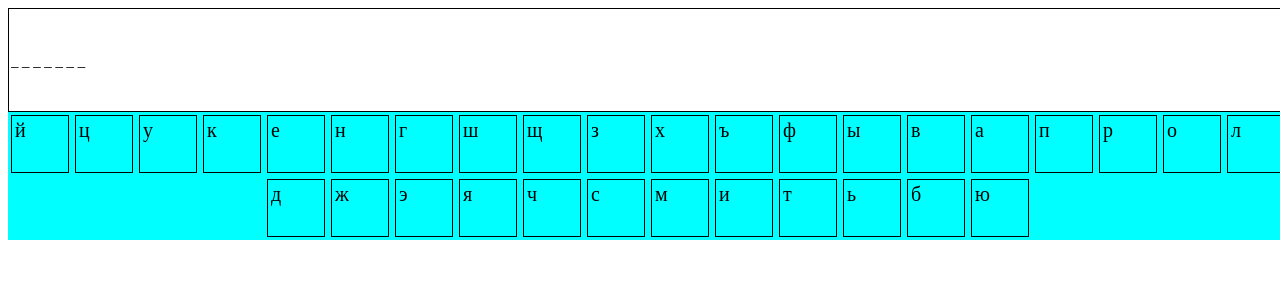
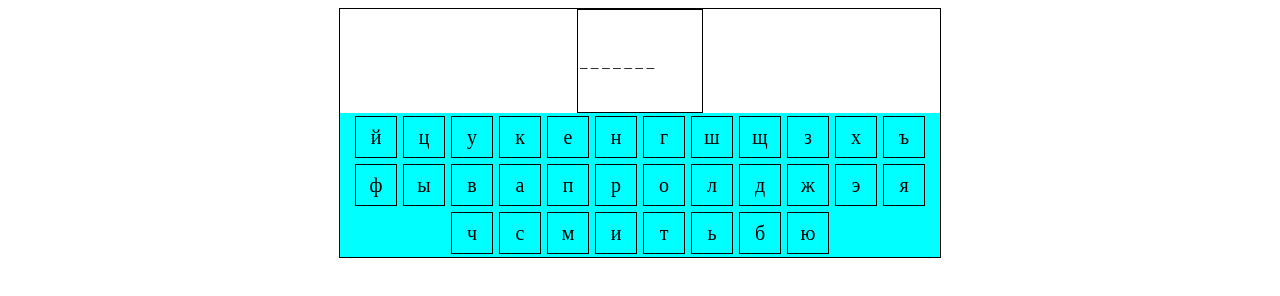
Before and after one commit to ErGrei/RS-projects, a website built with Vite: page Hangman/index.html in a window 1280 px wide. Built offline with nearby package versions, Linux system fonts and the light colour scheme.

Commit message:
feat:added a constructor function for tree house elements, added logic for losing the game

```diff
--- /dev/null
+++ b/Hangman/src/js/constants.js
@@ -0,0 +1,49 @@
+export const keyboard = [
+  "й",
+  "ц",
+  "у",
+  "к",
+  "е",
+  "н",
+  "г",
+  "ш",
+  "щ",
+  "з",
+  "х",
+  "ъ",
+  "ф",
+  "ы",
+  "в",
+  "а",
+  "п",
+  "р",
+  "о",
+  "л",
+  "д",
+  "ж",
+  "э",
+  "я",
+  "ч",
+  "с",
+  "м",
+  "и",
+  "т",
+  "ь",
+  "б",
+  "ю",
+];
+export const wraper = [{
+  teg: "main",
+  className: "wrapper",
+  text: "",
+},
+{
+  teg: "input",
+  className: "input",
+  text: "",
+},
+{
+  teg: "div",
+  className: "conteiner",
+  text: "",
+}]
--- /dev/null
+++ b/Hangman/src/js/create-element.js
@@ -0,0 +1,22 @@
+export default class СreatorElement {
+  constructor(param) {
+    this.element = document.createElement(param.teg);
+    this.setЕlement(param);
+  }
+  getElement (){
+    return this.element;
+  }
+
+  setЕlement(param) {
+    this.setClassName(param);
+    this.setTextContent(param);
+  }
+  setClassName(param){
+    this.element.className = param.className;
+  }
+  setTextContent(param) {
+    this.element.textContent = param.text;
+  }
+
+
+}
--- a/Hangman/src/js/main.js
+++ b/Hangman/src/js/main.js
@@ -1,33 +1,56 @@
 import "../scss/style.scss";
-const keyboard = [
-  1081, 1094, 1091, 1082, 1077, 1085, 1075, 1096, 1097, 1079, 1093, 1098, 1092,
-  1099, 1074, 1072, 1087, 1088, 1086, 1083, 1076, 1078, 1101, 1103, 1095, 1089,
-  1084, 1080, 1090, 1100, 1073, 1102,
-];
+import { keyboard, wraper } from "../js/constants";
+import СreatorElement from "../js/create-element";
+
 let key = [];
-const input = document.createElement("input");
-input.className = "input";
-input.type = "text";
-input.value = "";
-document.body.append(input);
+// const input = document.createElement("input");
 
-const div = document.createElement("div");
-div.className = "conteiner";
-document.body.append(div);
+const createWraper = new СreatorElement(wraper[0]);
+const main = createWraper.element;
+document.body.append(main);
+
+const createInput = new СreatorElement(wraper[1]);
+const input = createInput.element;
+main.prepend(input)
+
+const createConteiner = new СreatorElement(wraper[2]);
+main.append(createConteiner.element)
+// const main = document.createElement("main");
+// function createWrapper(className) {
+//   main.className = className;
+//   document.body.append(main);
+// }
+// createWrapper("wrapper");
+
+// function createInput(className, type, value) {
+//   input.className = className;
+//   main.prepend(input);
+// }
+// createInput("input", "text", "");
+
+// function createConteiner(className) {
+//   const div = document.createElement("div");
+//   div.className = className;
+//   main.append(div);
+// }
+// createConteiner("attempt__counter");
+// createConteiner("conteiner");
 
 document.addEventListener("keydown", function (event) {
-  key.push(event.key);
-  input.value = key;
+  for (let i = 0; i < keyboard.length; i++) {
+    if (event.key.toLowerCase() === keyboard[i])
+      openLettersAndNotify(event.key);
+  }
 });
 
-function init() {
+function init(keyboard) {
   let aut = "";
   for (let i = 0; i < keyboard.length; i++) {
-    aut += '<div class="key">' + String.fromCharCode(keyboard[i]) + "</div>";
+    aut += '<div class="key">' + keyboard[i] + "</div>";
   }
   document.querySelector(".conteiner").innerHTML = aut;
 }
-init();
+init(keyboard);
 
 const cont = document.querySelector(".conteiner");
 cont.addEventListener("click", (e) => {
@@ -57,14 +80,28 @@ for (let i = 0; i < word.length; i++) {
 }
 input.value = answerArray.join(" ");
 let remainingLetters = word.length;
-
+let attemptCounter = 6;
+document.querySelector(".attempt__counter").innerHTML =
+  "число попыток" + " " + attemptCounter;
 function openLettersAndNotify(item) {
   let guess = item.toLowerCase();
+  let correctLetter = false;
   for (let i = 0; i < word.length; i++) {
     if (word[i] === guess) {
       answerArray[i] = guess;
       remainingLetters--;
+      correctLetter = true;
       input.value = answerArray.join(" ");
     }
   }
+  if (!correctLetter) {
+    attemptCounter--;
+    document.querySelector(".attempt__counter").innerHTML =
+      "число попыток" + " " + attemptCounter;
+  }
+  if (attemptCounter === 0) {
+    createConteiner("loss");
+    document.querySelector(".loss").innerHTML =
+      "Вы проиграли загаданное слово" + " " + word;
+  }
 }
--- a/Hangman/src/scss/style.scss
+++ b/Hangman/src/scss/style.scss
@@ -1,21 +1,45 @@
+.wrapper {
+  align-items: center;
+  margin: 0 auto;
+  max-width: 600px;
+  gap: 10px;
+  border: 1px solid black;
+}
 .conteiner {
   display: flex;
   justify-content: center;
   flex-wrap: wrap;
-  width: 100vw;
+  width: 100%;
   font-size: 20px;
   background-color: aqua;
+  align-items: center;
 }
-.key{
-width: 50px;
-height: 50px;
-border: 1px solid black;
-margin: 3px;
-padding: 3px;
+.key {
+  display: inline-flex;
+  justify-content: center;
+  width: 40px;
+  height: 40px;
+  border: 1px solid black;
+  margin: 3px;
+  align-items: center;
+  cursor: pointer;
+}
+.input {
+  display: block;
+  width: 20%;
+  height: 100px;
+  border: 1px solid black;
+  margin: 10px;
+  margin: 0 auto;
+}
+.loss {
+  position: fixed;
+  padding: 17px;
+  top: 0;
+  right: 0;
+  left: 0;
+  bottom: 0;
+  background: rgba($color: #000000, $alpha: 0.5);
+  z-index: 5;
 
 }
-.input{
-width: 100vw;;
-height: 100px;
-border: 1px solid black;
-}
```
Also changed, not shown: Hangman/index.html (+0 -1 lines).
